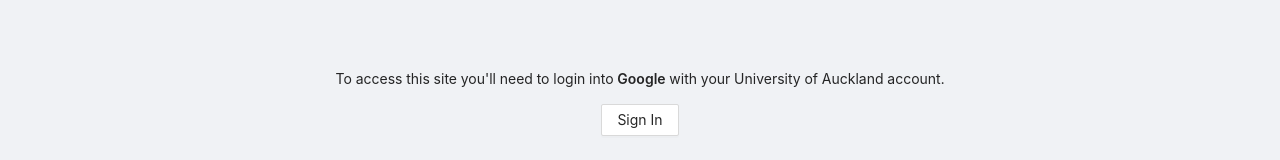
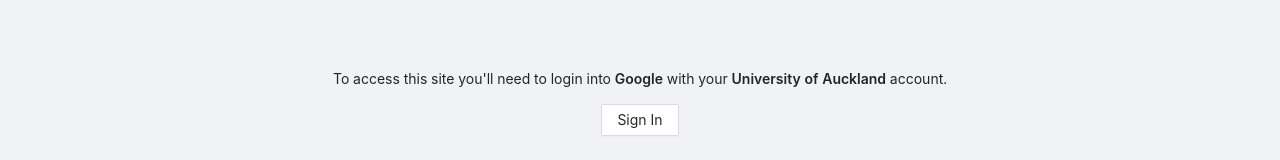
Before and after one commit to HiruNya/bakhtube, a React (Create React App) app: page / in a window 1280 px wide. Shown: the part 129-289 px from the top of the page. Built offline with nearby package versions, Linux system fonts and the light colour scheme.

Commit message:
Make the reference to University of Auckland bold

```diff
--- a/src/login.tsx
+++ b/src/login.tsx
@@ -38,7 +38,7 @@
         && <Alert message={authState.error} type={'error'} showIcon /> }
 
         <div style={CENTER_DIV_STYLE}>
-            <Text>To access this site you'll need to login into <Text strong>Google</Text> with your <Text>University of Auckland</Text> account.</Text>
+            <Text>To access this site you'll need to login into <Text strong>Google</Text> with your <Text strong>University of Auckland</Text> account.</Text>
             <p/>
             {component}
         </div>
```
